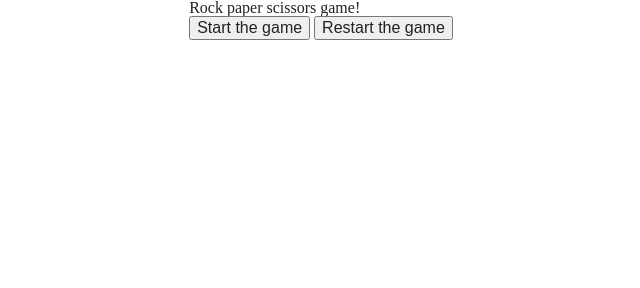
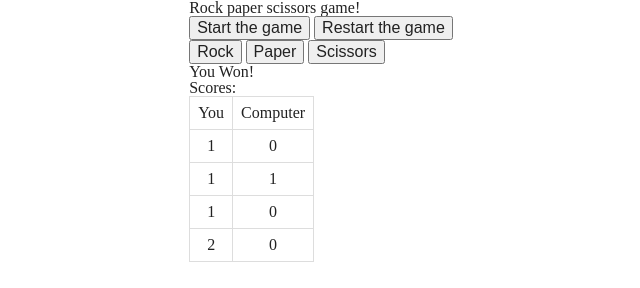
Before and after one commit to mas-iota/madaincorp-test, a plain HTML site: page index.html in a window 1280 px wide. Shown: the whole page, without its empty margins (319-959 px from the left). Drawn offline with Linux system fonts and the light colour scheme.

Commit message:
feat(app): document sections includes score table, user controls

```diff
--- a/css/app.css
+++ b/css/app.css
@@ -22,6 +22,13 @@ body {
   width: auto;
 }
 
+.score-table td,
+.score-table th {
+  border: 1px solid #dddddd;
+  text-align: center;
+  padding: 8px;
+}
+
 @media screen and (min-width: 1024px) {
   .container {
     max-width: 960px;
--- a/index.html
+++ b/index.html
@@ -20,15 +20,47 @@
 
 <!--  user section (choosing) -->
   <section>
+    <button>Rock</button>
+    <button>Paper</button>
+    <button>Scissors</button>
   </section>
 
 <!--  players section (result) -->
   <section>
-
+    <h1>You Won!</h1>
   </section>
 
 <!--  score section-->
   <section>
+    <h1>Scores:</h1>
+    <table class="score-table">
+      <thead>
+      <tr>
+        <th>You</th>
+        <th>Computer</th>
+      </tr>
+      </thead>
+      <tbody>
+      <tr>
+        <td>1</td>
+        <td>0</td>
+      </tr>
+      <tr>
+        <td>1</td>
+        <td>1</td>
+      </tr>
+      <tr>
+        <td>1</td>
+        <td>0</td>
+      </tr>
+      </tbody>
+      <tfoot>
+      <tr>
+        <td>2</td>
+        <td>0</td>
+      </tr>
+      </tfoot>
+    </table>
   </section>
 
 </main>
```
